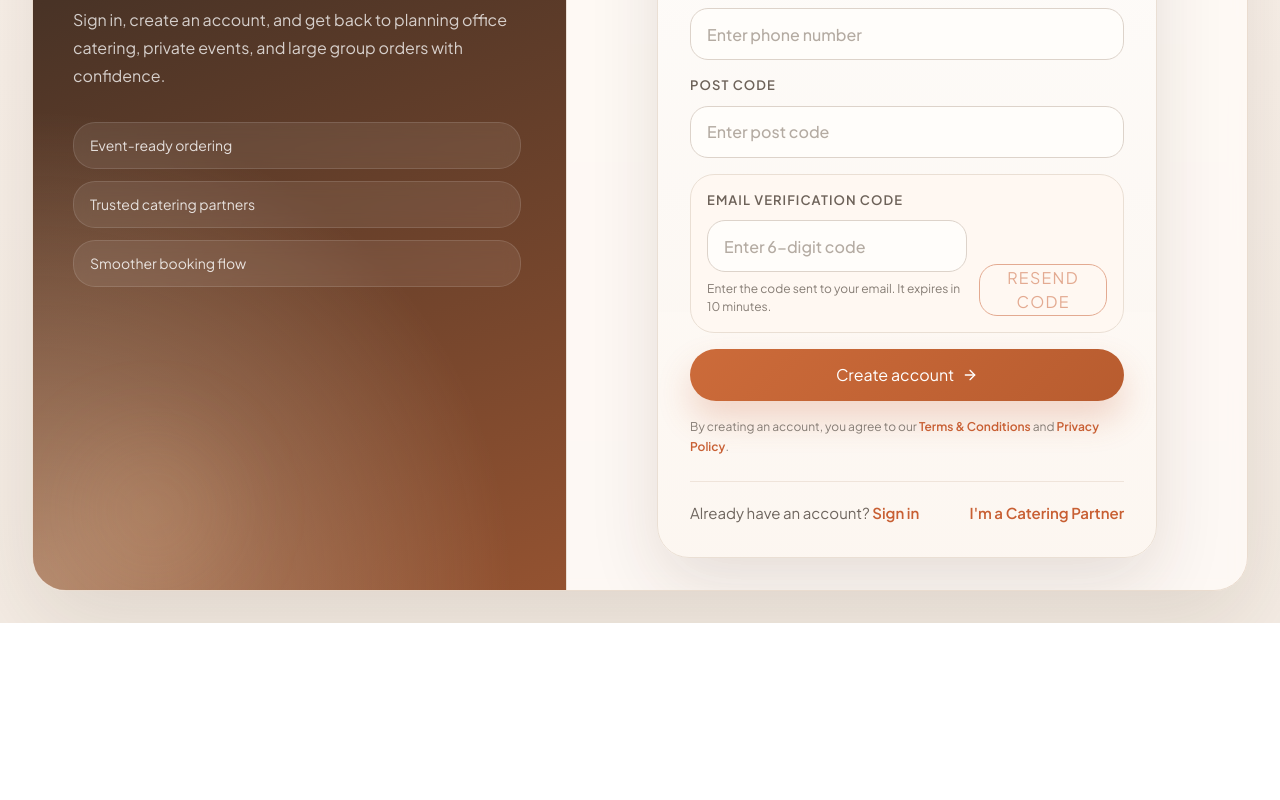
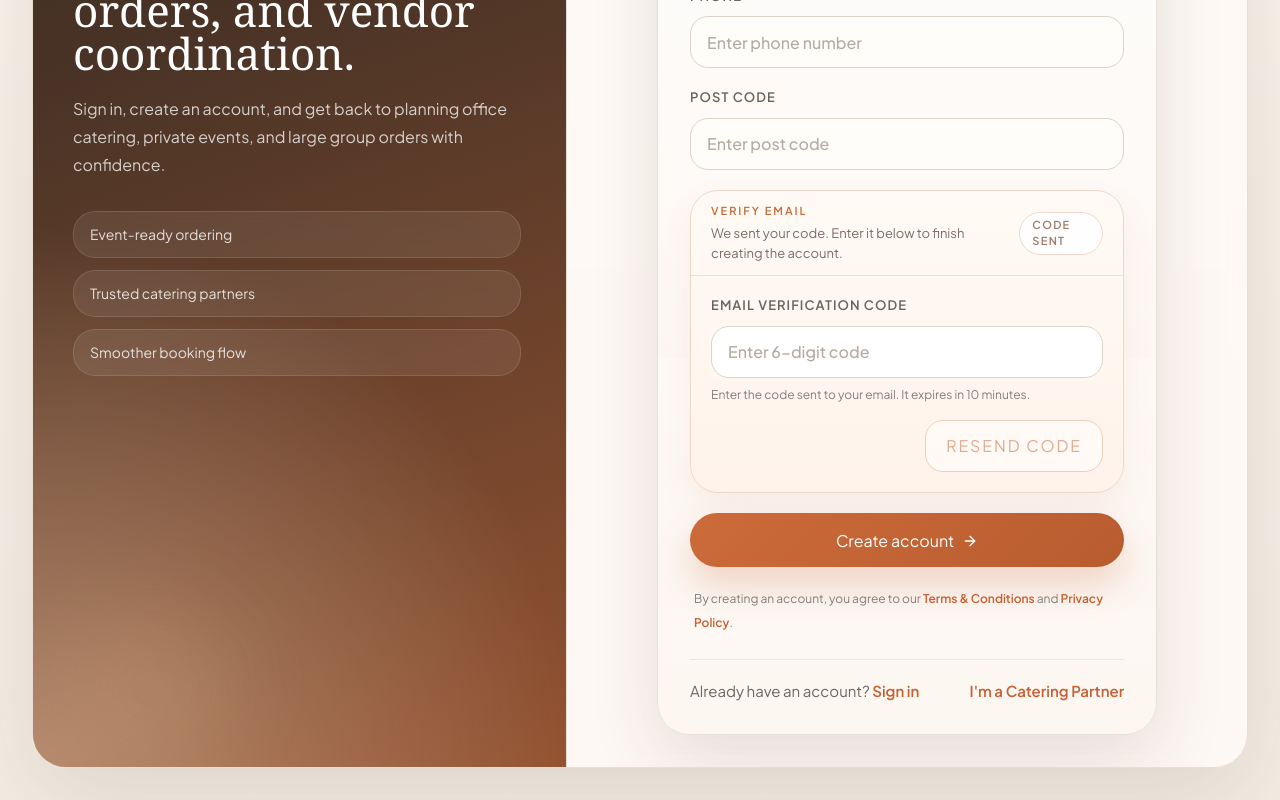
Before and after one commit to MuhammadNoumanAfzal/catering-bestilling-no, a React (Vite) app: page /signup in a window 1280 px wide. Shown: the part 584-1384 px from the top of the page. Before the commit the page ends 1207 px from the top, so only its background shows below. Built offline with nearby package versions, Linux system fonts and the light colour scheme; no server answers.

Commit message:
feat(signUp): enhance UI for OTP verification with improved layout and messaging

```diff
--- a/src/features/auth/flows/sign-up/SignUpPage.jsx
+++ b/src/features/auth/flows/sign-up/SignUpPage.jsx
@@ -165,7 +165,7 @@ export default function SignUpPage() {
         />
       }
     >
-      <form className="space-y-4" onSubmit={handleSubmit}>
+      <form className="space-y-5" onSubmit={handleSubmit}>
         <div className="grid gap-4 sm:grid-cols-2">
           <AuthInput
             label={t("auth.signUp.firstName")}
@@ -235,8 +235,33 @@ export default function SignUpPage() {
           required
         />
 
-        <div className="rounded-[24px] border border-[#eadfd4] bg-[#fff8f2] p-4">
-          <div className="flex flex-col gap-3 sm:flex-row sm:items-end sm:justify-between">
+        <div className="overflow-hidden rounded-[28px] border border-[#ecd8ca] bg-[linear-gradient(180deg,#fffaf5_0%,#fff3ea_100%)] shadow-[0_16px_34px_rgba(200,95,51,0.08)]">
+          <div className="border-b border-[#f1dfd2] px-4 py-3 sm:px-5">
+            <div className="flex flex-col gap-2 sm:flex-row sm:items-center sm:justify-between">
+              <div>
+                <p className="text-[11px] font-semibold uppercase tracking-[0.18em] text-[#c56b3c]">
+                  {t("auth.signUp.verificationBadge", { defaultValue: "Verify Email" })}
+                </p>
+                <p className="mt-1 text-[13px] leading-5 text-[#7e6c61]">
+                  {otpSentTo === formState.email.trim().toLowerCase()
+                    ? t("auth.signUp.verificationReady", {
+                        defaultValue: "We sent your code. Enter it below to finish creating the account.",
+                      })
+                    : t("auth.signUp.verificationIntro", {
+                        defaultValue: "Send a one-time code to confirm your email before submitting.",
+                      })}
+                </p>
+              </div>
+
+              <span className="inline-flex w-fit items-center rounded-full border border-[#efd8cb] bg-white/90 px-3 py-1 text-[11px] font-semibold uppercase tracking-[0.12em] text-[#9e7b69]">
+                {otpSentTo === formState.email.trim().toLowerCase()
+                  ? t("auth.signUp.codeSentBadge", { defaultValue: "Code Sent" })
+                  : t("auth.signUp.codePendingBadge", { defaultValue: "Step 1 of 2" })}
+              </span>
+            </div>
+          </div>
+
+          <div className="flex flex-col gap-4 px-4 py-4 sm:px-5 sm:py-5">
             <AuthInput
               label={t("auth.signUp.otpLabel", { defaultValue: "Email verification code" })}
               name="otp"
@@ -248,14 +273,14 @@ export default function SignUpPage() {
               helperText={t("auth.signUp.otpInputHelper", {
                 defaultValue: "Enter the code sent to your email. It expires in 10 minutes.",
               })}
-              className="sm:min-w-[260px]"
+              className="bg-white sm:min-w-[260px]"
             />
 
             <button
               type="button"
               onClick={handleSendOtp}
               disabled={isSendingOtp || !formState.email.trim()}
-              className="inline-flex h-13 items-center justify-center rounded-[18px] border border-[#c85f33] px-5 text-[13px] font-semibold uppercase tracking-[0.08em] text-[#c85f33] transition hover:bg-[#fff1e7] disabled:cursor-not-allowed disabled:opacity-50"
+              className="inline-flex min-h-13 w-full items-center justify-center rounded-[18px] border border-[#e4a788] bg-white px-5 text-[13px] font-semibold uppercase tracking-[0.12em] text-[#c85f33] transition hover:border-[#c85f33] hover:bg-[#fff1e7] disabled:cursor-not-allowed disabled:opacity-50 sm:w-auto sm:self-end"
             >
               {isSendingOtp
                 ? t("auth.signUp.sendingOtp", { defaultValue: "Sending..." })
@@ -269,13 +294,13 @@ export default function SignUpPage() {
         <AuthButton
           type="submit"
           disabled={isSubmitting || isSendingOtp}
-          className="inline-flex items-center justify-center gap-2"
+          className="inline-flex items-center justify-center gap-2 pt-4"
         >
           {isSubmitting ? t("auth.signUp.submitting") : t("auth.signUp.submit")}
           <FiArrowRight className="text-[16px]" />
         </AuthButton>
 
-        <p className="text-[12px] leading-5 text-[#867d75]">
+        <p className="px-1 text-[12px] leading-6 text-[#867d75]">
           {t("auth.signUp.agreementPrefix")}{" "}
           <Link
             to="/terms-and-conditions"
```
